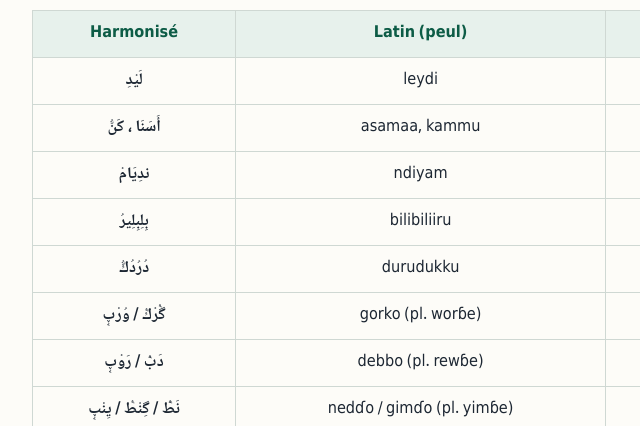
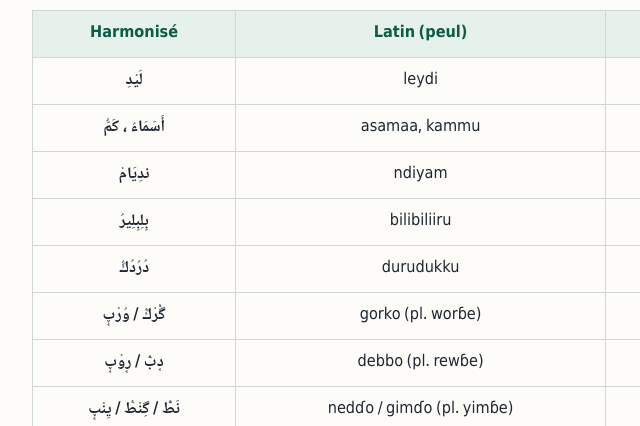
Before and after one commit to barryaichabilguis-cpu/Windin-diangen-poular-, a plain HTML site: page labo4.html in a window 1280 px wide. Shown: the part 6199-6625 px from the top of the page, 237-877 px from the left. Drawn offline with Linux system fonts and the light colour scheme.

Commit message:
Labo4 lexique : corrections du concepteur (دࣹبّٝ رࣹوْࢠࣹ كَمُّ أَسَمَاءُ)
Co-authored-by: barryaichabilguis-cpu <barryaichabilguis-cpu@users.noreply.github.com>

```diff
--- a/labo4.html
+++ b/labo4.html
@@ -172,12 +172,12 @@
   <table>
     <tr><th>Français</th><th>Latin (peul)</th><th>Harmonisé</th></tr>
     <tr><td>terre</td><td>leydi</td><td><b>لَيْدِ</b></td></tr>
-    <tr><td>ciel</td><td>asamaa, kammu</td><td><b>أَسَنَا ، كَنُّ</b></td></tr>
+    <tr><td>ciel</td><td>asamaa, kammu</td><td><b>أَسَمَاءُ ، كَمُّ</b></td></tr>
     <tr><td>eau</td><td>ndiyam</td><td><b>ندِيَامْ</b></td></tr>
     <tr><td>hirondelle</td><td>bilibiliiru</td><td><b>بِلِبِلِيرُ</b></td></tr>
     <tr><td>hibou</td><td>durudukku</td><td><b>دُرُدُكُّ</b></td></tr>
     <tr><td>garçon</td><td>gorko (pl. worɓe)</td><td><b>گٝرْكٝ / وُرْࢠࣹ</b></td></tr>
-    <tr><td>femme</td><td>debbo (pl. rewɓe)</td><td><b>دَبّٝ / رَوْࢠࣹ</b></td></tr>
+    <tr><td>femme</td><td>debbo (pl. rewɓe)</td><td><b>دࣹبّٝ / رࣹوْࢠࣹ</b></td></tr>
     <tr><td>homme</td><td>nedɗo / gimɗo (pl. yimɓe)</td><td><b>نَطّٝ / گِنْطٝ / يِنْࢠࣹ</b></td></tr>
     <tr><td>enfant</td><td>paykun (pl. biɓɓe)</td><td><b>پَتْكُنْ / بِࢠّࣹ</b></td></tr>
     <tr><td>mère</td><td>neene</td><td><b>نࣹنࣹ</b></td></tr>
```
Also changed, not shown: 1 other file.
